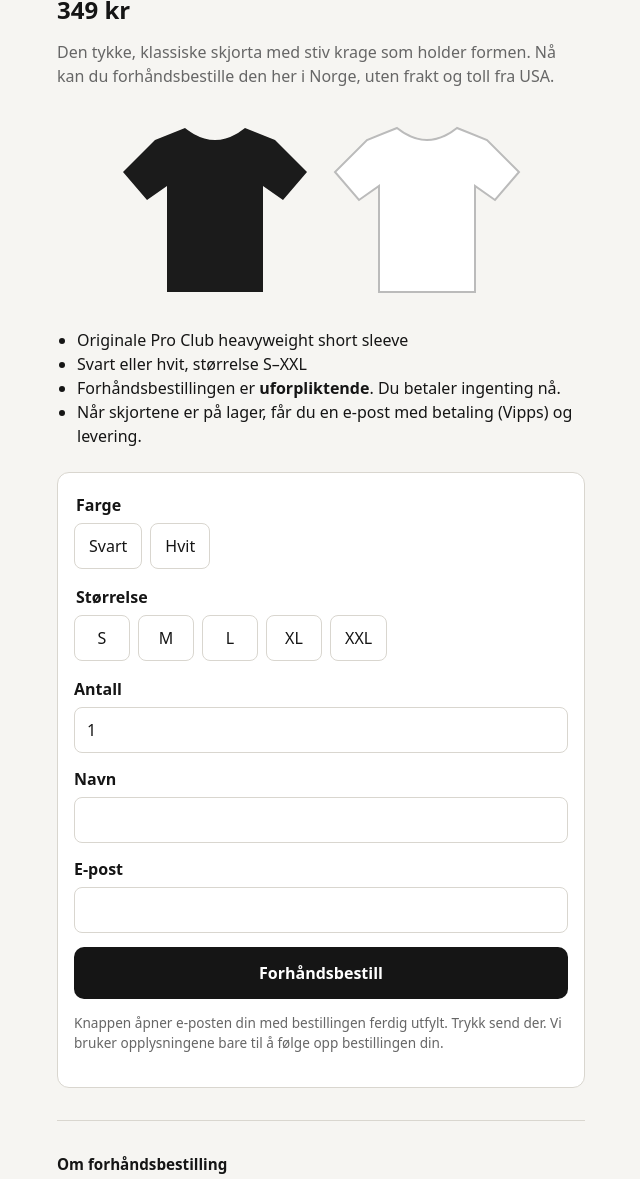
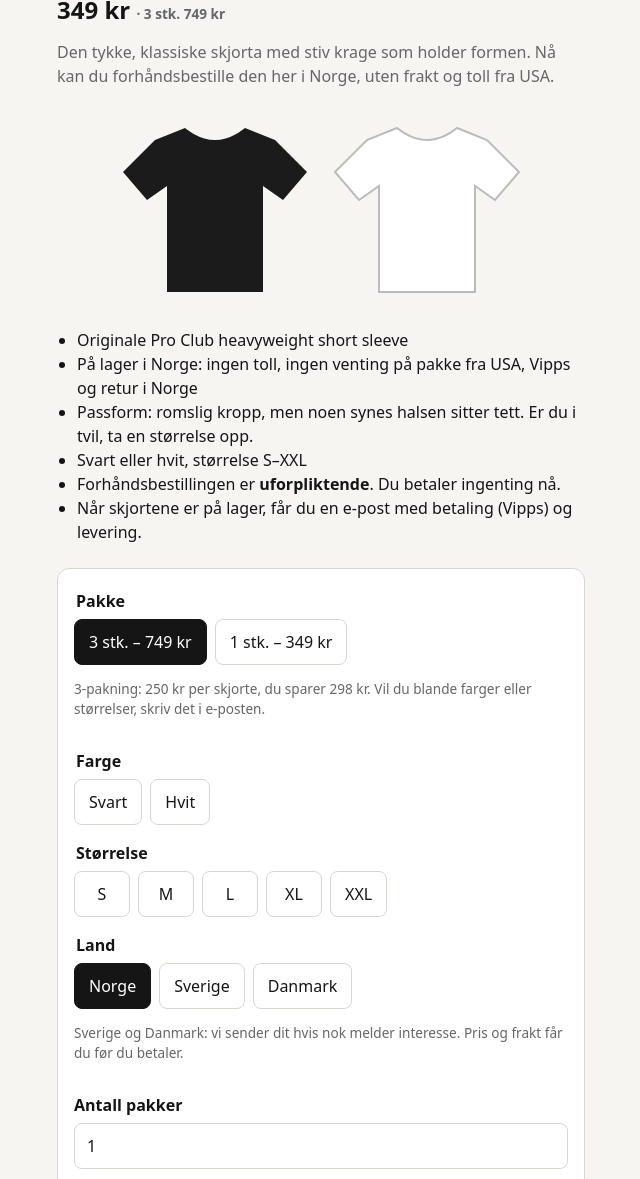
Before and after one commit to magnusram04-prog/heavyweight, a plain HTML site: page index.html in a window 1280 px wide. Shown: the part 120-1299 px from the top of the page, without its empty margins (319-959 px from the left). Drawn offline with Linux system fonts and the light colour scheme.

Commit message:
Landvalg, 3-pakning 749 kr, lager i Norge og passform
Co-Authored-By: Claude Opus 5.5 <noreply@anthropic.com>

```diff
--- a/index.html
+++ b/index.html
@@ -37,7 +37,7 @@
 <main>
   <p class="liten">Vi selger Pro Club i Norge</p>
   <h1>Heavyweight t-skjorte</h1>
-  <p class="pris">349 kr</p>
+  <p class="pris">349 kr <span class="liten">· 3 stk. 749 kr</span></p>
   <p class="lead">Den tykke, klassiske skjorta med stiv krage som holder formen. Nå kan du forhåndsbestille den her i Norge, uten frakt og toll fra USA.</p>
 
   <div class="tees" aria-hidden="true">
@@ -47,12 +47,22 @@
 
   <ul class="fakta">
     <li>Originale Pro Club heavyweight short sleeve</li>
+    <li>På lager i Norge: ingen toll, ingen venting på pakke fra USA, Vipps og retur i Norge</li>
+    <li>Passform: romslig kropp, men noen synes halsen sitter tett. Er du i tvil, ta en størrelse opp.</li>
     <li>Svart eller hvit, størrelse S–XXL</li>
     <li>Forhåndsbestillingen er <strong>uforpliktende</strong>. Du betaler ingenting nå.</li>
     <li>Når skjortene er på lager, får du en e-post med betaling (Vipps) og levering.</li>
   </ul>
 
   <form id="bestill">
+    <fieldset>
+      <legend>Pakke</legend>
+      <div class="valg">
+        <input type="radio" name="pakke" id="p-3" value="3-pakning (749 kr)" checked><label for="p-3">3 stk. – 749 kr</label>
+        <input type="radio" name="pakke" id="p-1" value="1 stk. (349 kr)"><label for="p-1">1 stk. – 349 kr</label>
+      </div>
+      <p class="liten">3-pakning: 250 kr per skjorte, du sparer 298 kr. Vil du blande farger eller størrelser, skriv det i e-posten.</p>
+    </fieldset>
     <fieldset>
       <legend>Farge</legend>
       <div class="valg">
@@ -70,7 +80,16 @@
         <input type="radio" name="str" id="s-xxl" value="XXL"><label for="s-xxl">XXL</label>
       </div>
     </fieldset>
-    <div class="felt"><label class="t" for="antall">Antall</label><input type="number" id="antall" name="antall" min="1" max="20" value="1" required></div>
+    <fieldset>
+      <legend>Land</legend>
+      <div class="valg">
+        <input type="radio" name="land" id="l-no" value="Norge" checked><label for="l-no">Norge</label>
+        <input type="radio" name="land" id="l-se" value="Sverige"><label for="l-se">Sverige</label>
+        <input type="radio" name="land" id="l-dk" value="Danmark"><label for="l-dk">Danmark</label>
+      </div>
+      <p class="liten">Sverige og Danmark: vi sender dit hvis nok melder interesse. Pris og frakt får du før du betaler.</p>
+    </fieldset>
+    <div class="felt"><label class="t" for="antall">Antall pakker</label><input type="number" id="antall" name="antall" min="1" max="20" value="1" required></div>
     <div class="felt"><label class="t" for="navn">Navn</label><input type="text" id="navn" name="navn" autocomplete="name" required></div>
     <div class="felt"><label class="t" for="epost">E-post</label><input type="email" id="epost" name="epost" autocomplete="email" required></div>
     <button type="submit">Forhåndsbestill</button>
@@ -93,8 +112,8 @@
   document.getElementById('bestill').addEventListener('submit', function (e) {
     e.preventDefault();
     const f = new FormData(this);
-    const tekst = `Forhåndsbestilling\n\nFarge: ${f.get('farge')}\nStørrelse: ${f.get('str')}\nAntall: ${f.get('antall')}\nNavn: ${f.get('navn')}\nE-post: ${f.get('epost')}`;
-    location.href = 'mailto:magnus@lettmateriell.no?subject=' + encodeURIComponent(`Forhåndsbestilling ${f.get('farge')} ${f.get('str')} x${f.get('antall')}`) + '&body=' + encodeURIComponent(tekst);
+    const tekst = `Forhåndsbestilling\n\nPakke: ${f.get('pakke')}\nFarge: ${f.get('farge')}\nStørrelse: ${f.get('str')}\nAntall: ${f.get('antall')}\nLand: ${f.get('land')}\nNavn: ${f.get('navn')}\nE-post: ${f.get('epost')}`;
+    location.href = 'mailto:magnus@lettmateriell.no?subject=' + encodeURIComponent(`Forhåndsbestilling ${f.get('land')} ${f.get('farge')} ${f.get('str')} x${f.get('antall')}`) + '&body=' + encodeURIComponent(tekst);
     document.getElementById('takk').style.display = 'block';
   });
 </script>
```
